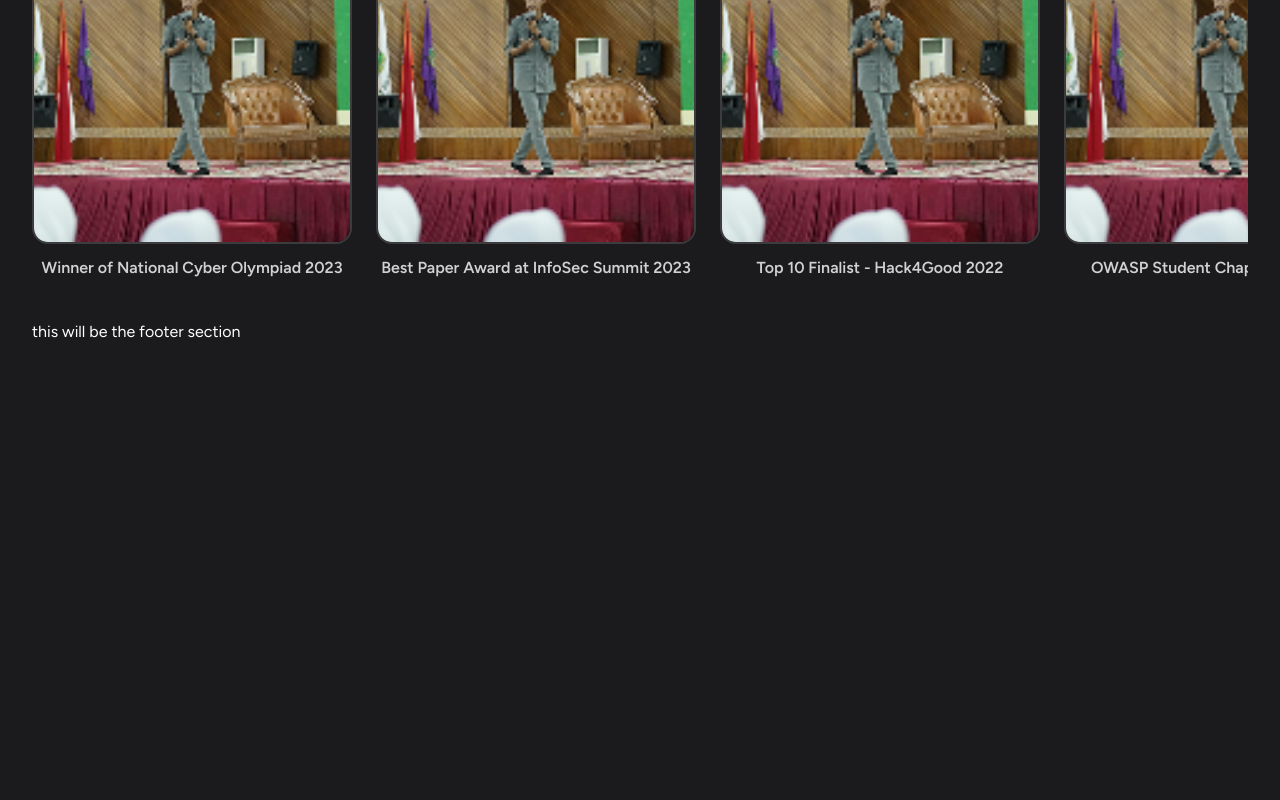
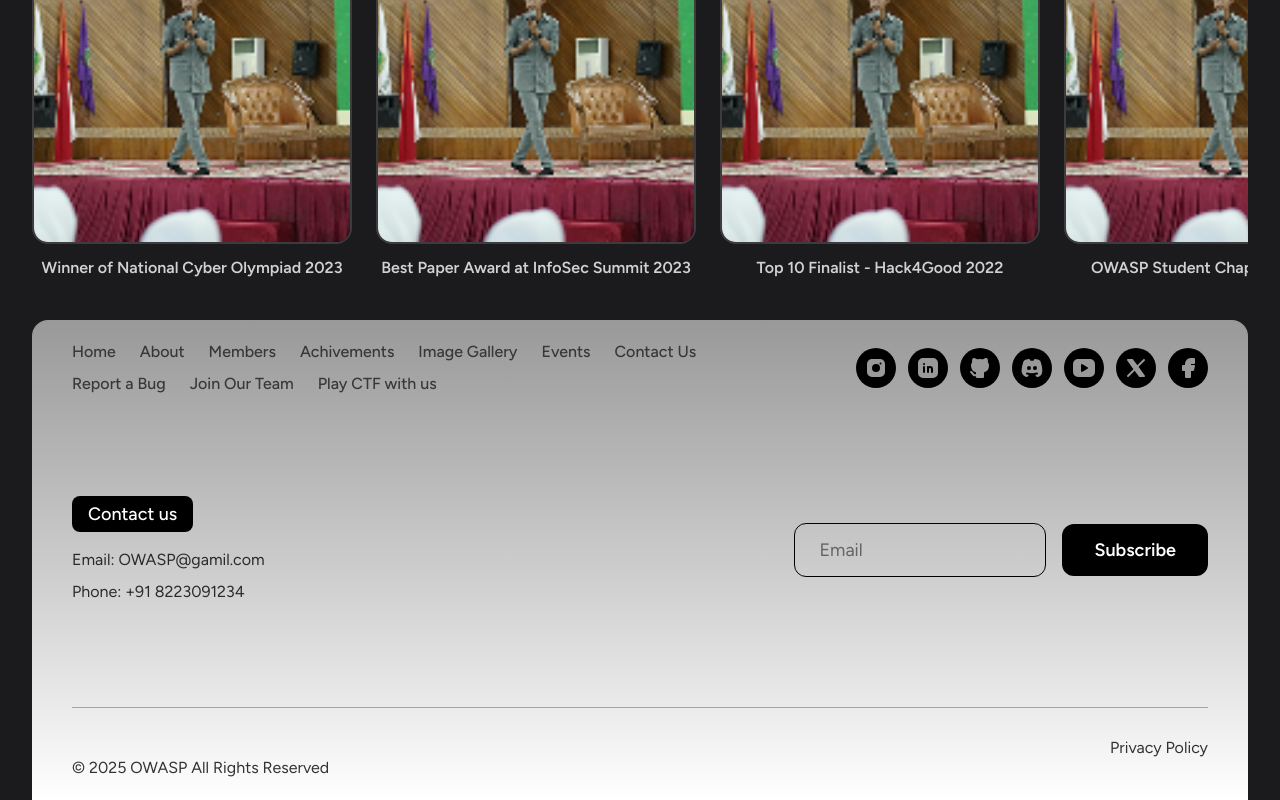
Before and after one commit to OWASP-CHAPTER-VIT-BHOPAL/owasp-vitbhopal-website, a Next.js app: page / in a window 1280 px wide. Shown: the part 1591-2391 px from the top of the page. Before the commit the page ends 1935 px from the top, so only its background shows below. Built offline with nearby package versions, Linux system fonts and the light colour scheme.

Commit message:
Refactor footer component to include dynamic links and social media icons; update package dependencies

```diff
--- a/Content/LayoutElements.ts
+++ b/Content/LayoutElements.ts
@@ -13,23 +13,23 @@ const footerItems = [
     { name: "Achivements", href: "/achivements" },
     { name: "Image Gallery", href: "/gallery" },
     { name: "Events", href: "/events" },
-    { name: "Contact Us", href: "/contact" },
+    { name: "Contact Us", href: "/contact" }
+]
 
+const extraFooterItems = [
     { name: "Report a Bug", href: "/report-bug" },
     { name: "Join Our Team", href: "/join-us" },
     { name: "Play CTF with us", href: "/play-with-us" }
 ];
 
 const socialMediaLinks = [
-    { name: "Instagram", href: "https://www.instagram.com/owaspvitbhopal/", icon: "/icons/instagram.svg" },
-    { name: "LinkedIn", href: "https://www.linkedin.com/company/owasp-vit-bhopal/", icon: "/icons/linkedin.svg" },
-    { name: "GitHub", href: ""},
-    { name: "Email", href: "mailto:sa"},
-    { name: "Discord", href: "https://discord.gg/owaspvitbhopal", icon: "/icons/discord.svg" },
-    { name: "YouTube", href: "https://www.youtube.com/@owaspvitbhopal", icon: "/icons/youtube.svg" },
-    { name: "Twitter", href: "https://twitter.com/owaspvitbhopal", icon: "/icons/twitter.svg" },
-    { name: "Facebook", href: "https://www.facebook.com/owaspvitbhopal", icon: "/icons/facebook.svg" },
-    { name: "Telegram", href: "https://t.me/owaspvitbhopal", icon: "/icons/telegram.svg" }
+    { name: "Instagram", href: "https://www.instagram.com/owaspvitbhopal/", icon: "IconBrandInstagramFilled" },
+    { name: "LinkedIn", href: "https://www.linkedin.com/company/owasp-vit-bhopal/", icon: "IconBrandLinkedinFilled" },
+    { name: "GitHub", href: "https://github.com/owaspvitbhopal", icon: "IconBrandGithubFilled" },
+    { name: "Discord", href: "https://discord.gg/owaspvitbhopal", icon: "IconBrandDiscordFilled" },
+    { name: "YouTube", href: "https://www.youtube.com/@owaspvitbhopal", icon: "IconBrandYoutubeFilled" },
+    { name: "Twitter", href: "https://twitter.com/owaspvitbhopal", icon: "IconBrandXFilled" },
+    { name: "Facebook", href: "https://www.facebook.com/owaspvitbhopal", icon: "IconBrandFacebookFilled" }
 ];
 
-export { navItems, footerItems, socialMediaLinks };
+export { navItems, footerItems, socialMediaLinks, extraFooterItems };
--- a/app/layout.tsx
+++ b/app/layout.tsx
@@ -2,6 +2,7 @@ import type { Metadata } from "next";
 import { Figtree } from "next/font/google";
 import "./globals.css";
 import Navbar from "@/components/navbar";
+import Footer from "@/components/footer";
 
 const figtree = Figtree({
   variable: "--font-figtree",
@@ -26,6 +27,7 @@ export default function RootLayout({
       >
         <Navbar />
         {children}
+        <Footer />
       </body>
     </html>
   );
--- a/app/page.tsx
+++ b/app/page.tsx
@@ -9,7 +9,6 @@ export default function Home() {
       <HeroSection />
       <EventSection />
       <Achievement />
-      <Footer />
     </>
   );
 }
--- a/components/footer.tsx
+++ b/components/footer.tsx
@@ -1,10 +1,83 @@
 import React from "react";
 import { Container } from "./container";
+import { footerItems, extraFooterItems, socialMediaLinks } from "@/Content/LayoutElements";
+import * as Icons from "@tabler/icons-react";
 
 const Footer = () => {
   return (
     <Container>
-      <div>this will be the footer section</div>
+      <div className="h-[60vh] bg-gradient-to-b flex flex-col rounded-t-2xl px-10 py-5 from-[#999] to-white w-full">
+        <div className="flex justify-between items-start mb-10">
+          <div className="flex flex-col gap-2">
+            <div>
+              {footerItems.map((item, idx) => (
+                <a
+                  key={idx}
+                  href={item.href}
+                  className="text-md font-medium text-[var(--text-colour)]/80 hover:text-[var(--text-colour)] mr-6"
+                >
+                  {item.name}
+                </a>
+              ))}
+            </div>
+            <div>
+              {extraFooterItems.map((item, idx) => (
+                <a
+                  key={idx}
+                  href={item.href}
+                  className="text-md font-medium text-[var(--text-colour)]/80 hover:text-[var(--text-colour)] mr-6"
+                >
+                  {item.name}
+                </a>
+              ))}
+            </div>
+          </div>
+          <div className="flex gap-3 items-center mt-2">
+            {socialMediaLinks.map((item, idx) => {
+              const Icon = item.icon && (Icons as any)[item.icon] ? (Icons as any)[item.icon] : null;
+              return (
+                <div className="p-2 rounded-full bg-black transition-colors duration-200">
+                <a
+                  key={idx}
+                  href={item.href}
+                  target="_blank"
+                  rel="noopener noreferrer"
+                  className="text-[#999]"
+                  aria-label={item.name}
+                >
+                  {Icon ? <Icon size={24} /> : null}
+                </a>
+                </div>
+              );
+            })}
+          </div>
+        </div>
+
+        <div className="flex justify-between items-center mt-15 w-full">
+          <div className="flex flex-col gap-2">
+            <button className="bg-black text-white px-4 py-1 rounded-lg text-lg font-medium w-fit mb-2">Contact us</button>
+            <div className="text-base text-black/80">Email: OWASP@gamil.com</div>
+            <div className="text-base text-black/80">Phone: +91 8223091234</div>
+          </div>
+          <form className="flex gap-4 items-center">
+            <input
+              type="email"
+              placeholder="Email"
+              className="px-6 py-3 rounded-xl border border-black bg-transparent text-black text-lg focus:outline-none min-w-[220px]"
+            />
+            <button
+              type="submit"
+              className="bg-black text-white px-8 py-3 rounded-xl text-lg font-semibold hover:bg-gray-800 transition-colors"
+            >
+              Subscribe
+            </button>
+          </form>
+        </div>
+        <div className="border-t border-black/30 mt-auto pt-2 flex items-center justify-between text-black/80 text-base gap-6">
+          <div className="mt-10">© 2025 OWASP All Rights Reserved </div>
+          <a href="/privacy-policy" className="hover:underline ml-4">Privacy Policy</a>
+        </div>
+      </div>
     </Container>
   );
 };
```
Also changed, not shown: package.json (+7 -6 lines), 1 other file (tests, documents, lock files or other folders).
